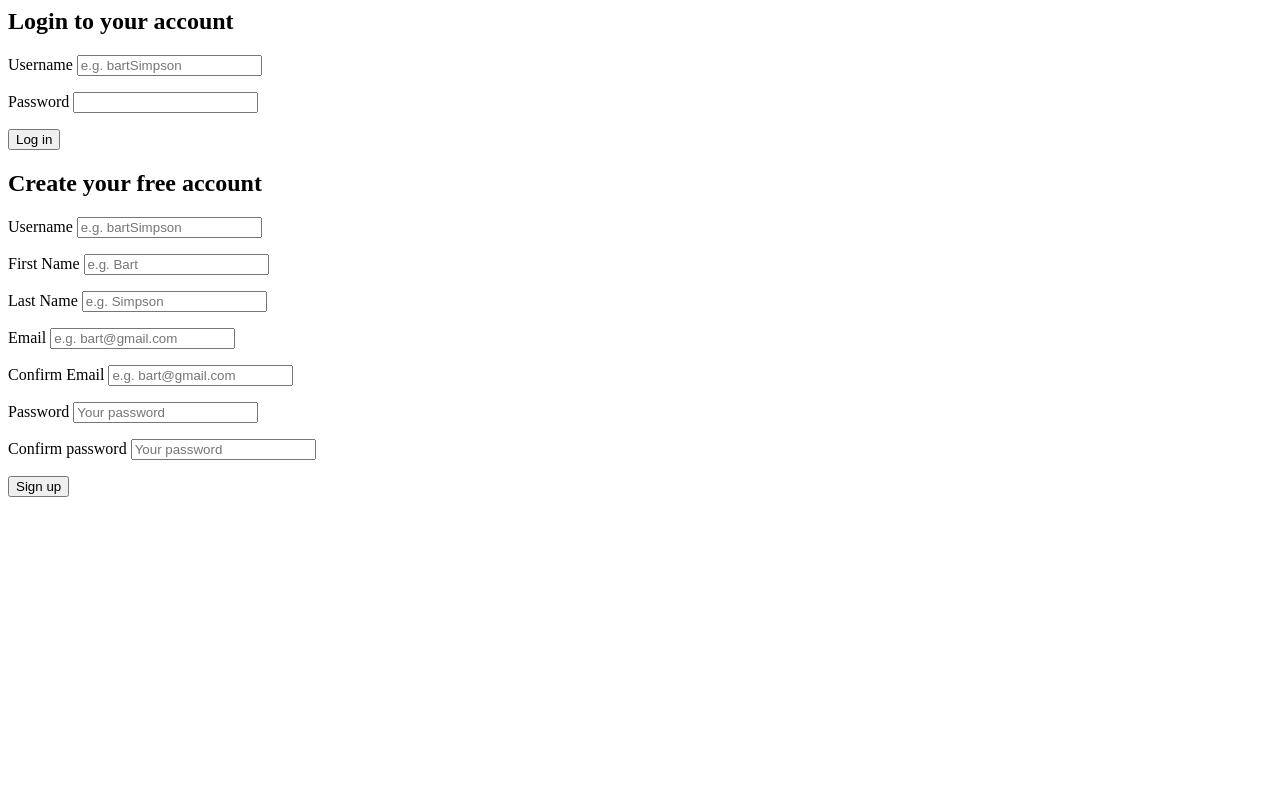
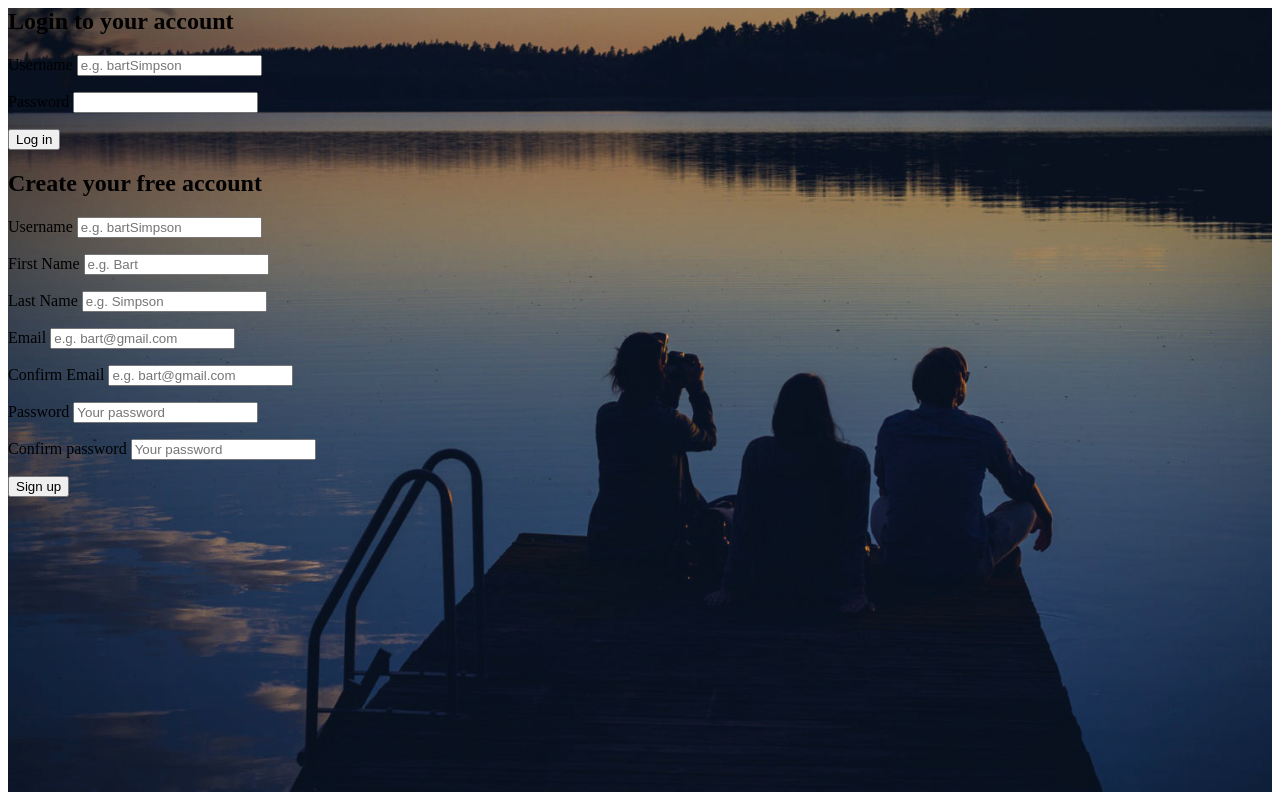
Before and after one commit to mali-tian/php-sample, a PHP site: page /register.php in a window 1280 px wide. Run offline with PHP 8.4, Linux system fonts and the light colour scheme.

Commit message:
Add session and main page background

```diff
--- /dev/null
+++ b/assets/css/register.css
@@ -0,0 +1,9 @@
+#background {
+  background-color: #000;
+  background-image: url("../images/bg.jpg");
+  background-position: center;
+  background-size: cover;
+  display: table;
+  height: 100%;
+  width: 100%;
+}
--- a/includes/config.php
+++ b/includes/config.php
@@ -1,5 +1,6 @@
 <?php
 ob_start();
+session_start();
 $timezone = date_default_timezone_set("Europe/London");
 
 $con = mysqli_connect("localhost", "root", "", "phpsample");
--- a/includes/handlers/login-handler.php
+++ b/includes/handlers/login-handler.php
@@ -5,6 +5,7 @@
   $result = $account->login($username, $password);
 
   if ($result == true) {
+    $_SESSION['userLoggedIn'] = $username;
     header("Location: index.php");
   }
 }
--- a/includes/handlers/register-handler.php
+++ b/includes/handlers/register-handler.php
@@ -38,6 +38,7 @@ if (isset($_POST['registerButton'])) {
   $wasSuccessful = $account->register($username, $firstName, $lastName, $email, $email2, $password, $password2);
 
   if ($wasSuccessful == true) {
+    $_SESSION['userLoggedIn'] = $username;
     header("location: index.php"); // redirect to index page
   }
 }
--- a/register.php
+++ b/register.php
@@ -23,9 +23,12 @@ function getInputValue($name)
 
 <head>
   <title>Sportify</title>
+  <link rel="stylesheet" type="text/css" href="assets/css/register.css">
+</head>
 </head>
 
 <body>
+  <div id="background">
     <div id="inputContainer">
       <form id="loginForm" action="register.php" method="POST">
         <h2>Login to your account</h2>
@@ -91,6 +94,7 @@ function getInputValue($name)
         <button type="submit" name="registerButton">Sign up</button>
       </form>
     </div>
+  </div>
 </body>
 
 </html>
```
Also changed, not shown: index.php (+18 -2 lines), assets/images/bg.jpg (added), 1 other file. Lines whose indentation alone changed are shown as unchanged.
